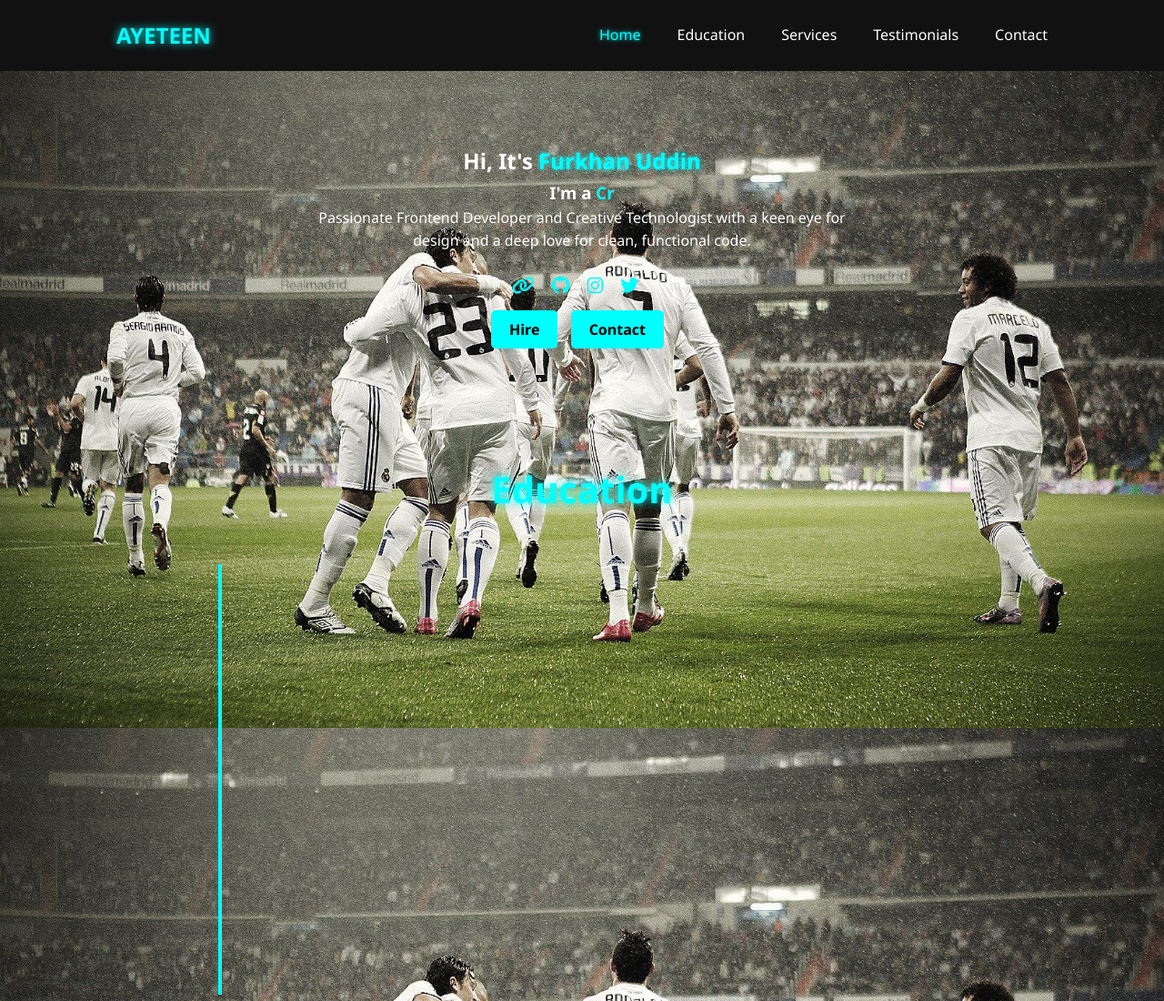
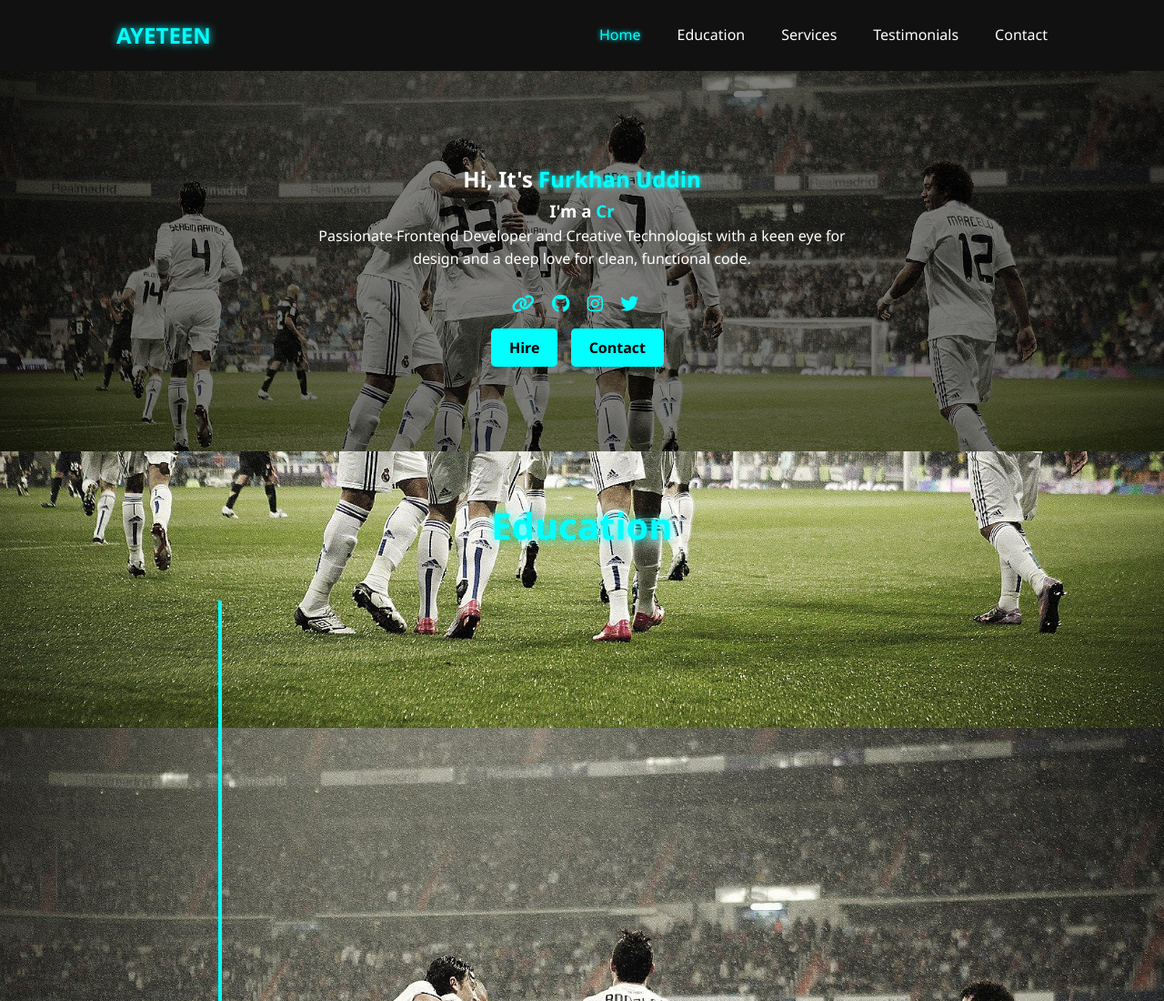
Before and after one commit to AYETEEN7/UDDIN-s-PORTFOLIO, a plain HTML site: page index.html in a window 1280 px wide. Shown: the top 1100 px of the page at 91% size. Drawn offline with Linux system fonts and the light colour scheme.

Commit message:
Update style.css

```diff
--- a/style.css
+++ b/style.css
@@ -411,3 +411,20 @@ body {
   background-size: cover;
   color: white;
 }
+.home {
+  background: url('images/football.jpg') no-repeat center center;
+  background-size: cover;
+  background-attachment: fixed;
+  position: relative;
+  z-index: 1;
+  padding: 100px 10%;
+  color: white;
+}
+
+.home::before {
+  content: '';
+  position: absolute;
+  inset: 0;
+  background: rgba(0, 0, 0, 0.5); /* dark overlay for text readability */
+  z-index: -1;
+}
```
